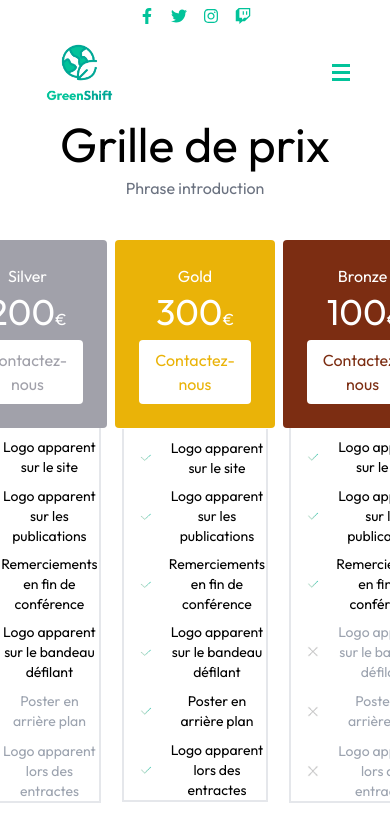
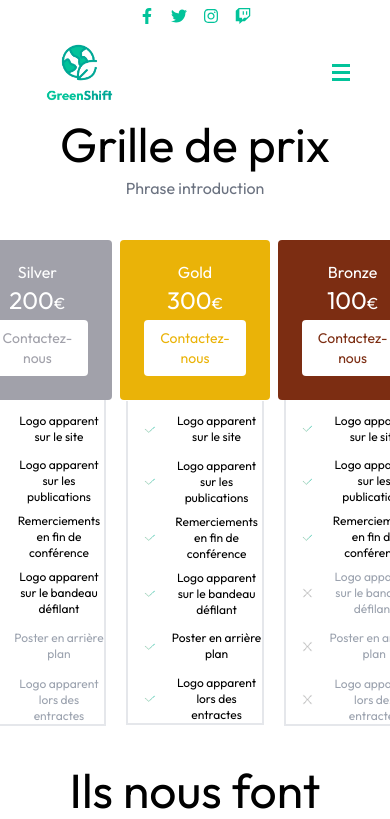
Before and after one commit to valentinpain/Greenshift, a Next.js app: page /sponsors in a window 390 px wide. Shown: the top 819 px of the page. Built offline with nearby package versions, Linux system fonts and the light colour scheme.

Commit message:
Update PricingElement.js

```diff
--- a/components/PricingElement.js
+++ b/components/PricingElement.js
@@ -5,16 +5,16 @@ export default function PricingElement({title, price, color, content}){
     return(
         <div className="flex flex-col w-full justify-evenly text-center">
             <div className={`rounded text-white bg-${color} p-5`}>
-                <p className="m-1">{title}</p>
-                <p className="m-1"><span className="text-4xl">{price}</span>€</p>
-                <button className={`m-1 px-4 py-2 bg-white rounded text-${color}`}><Link href="#contact">Contactez-nous</Link></button>
+                <p className="m-0 lg:m-1">{title}</p>
+                <p className="m-0 lg:m-1"><span className="lg:text-4xl text-2xl">{price}</span>€</p>
+                <button className={`m-1 px-4 py-2 bg-white rounded text-sm lg:text-lg text-${color}`}><Link href="#contact">Contactez-nous</Link></button>
             </div>
-            <div className="m-auto border-2 border-t-0 border-gray-200 w-11/12 text-align">
+            <div className="m-auto border-2 border-t-0 border-gray-200 w-11/12 text-align flex flex-col justify-center">
                 {
                     content.map(function(text, index){
                         return (
-                            text.active ? (<p key={index} className="mt-2 text-sm flex text-center w-full justify-center items-center"><img src="/images/check.png" alt="check_logo" className="w-1/12 h-1/12 m-4" /> {text.title}</p>)
-                            : (<p key={index} className="mt-2 text-sm text-gray-400 flex text-center w-full justify-center items-center"><img src="/images/cross.png" alt="cross_logo" className="w-1/12 h-1/12 m-4" />  {text.title}</p>)
+                            text.active ? (<p key={index} className="mt-2 lg:text-sm text-xs flex text-center w-full justify-center items-center"><img src="/images/check.png" alt="check_logo" className="w-1/12 h-1/12 m-4" /> {text.title}</p>)
+                            : (<p key={index} className="mt-2 lg:text-sm text-xs text-gray-400 flex text-center w-full justify-center items-center"><img src="/images/cross.png" alt="cross_logo" className="w-1/12 h-1/12 m-4" />  {text.title}</p>)
                         )
                     })
                 }
```
